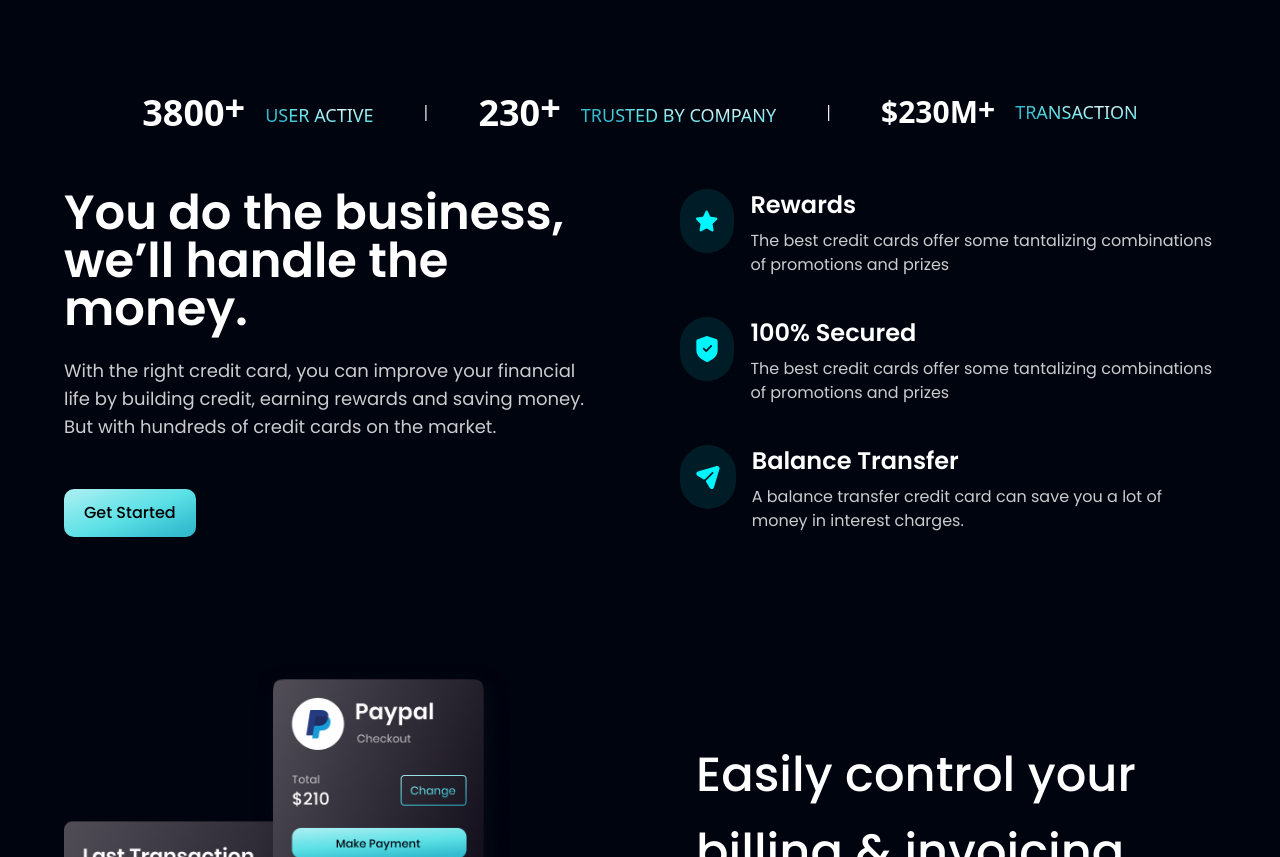
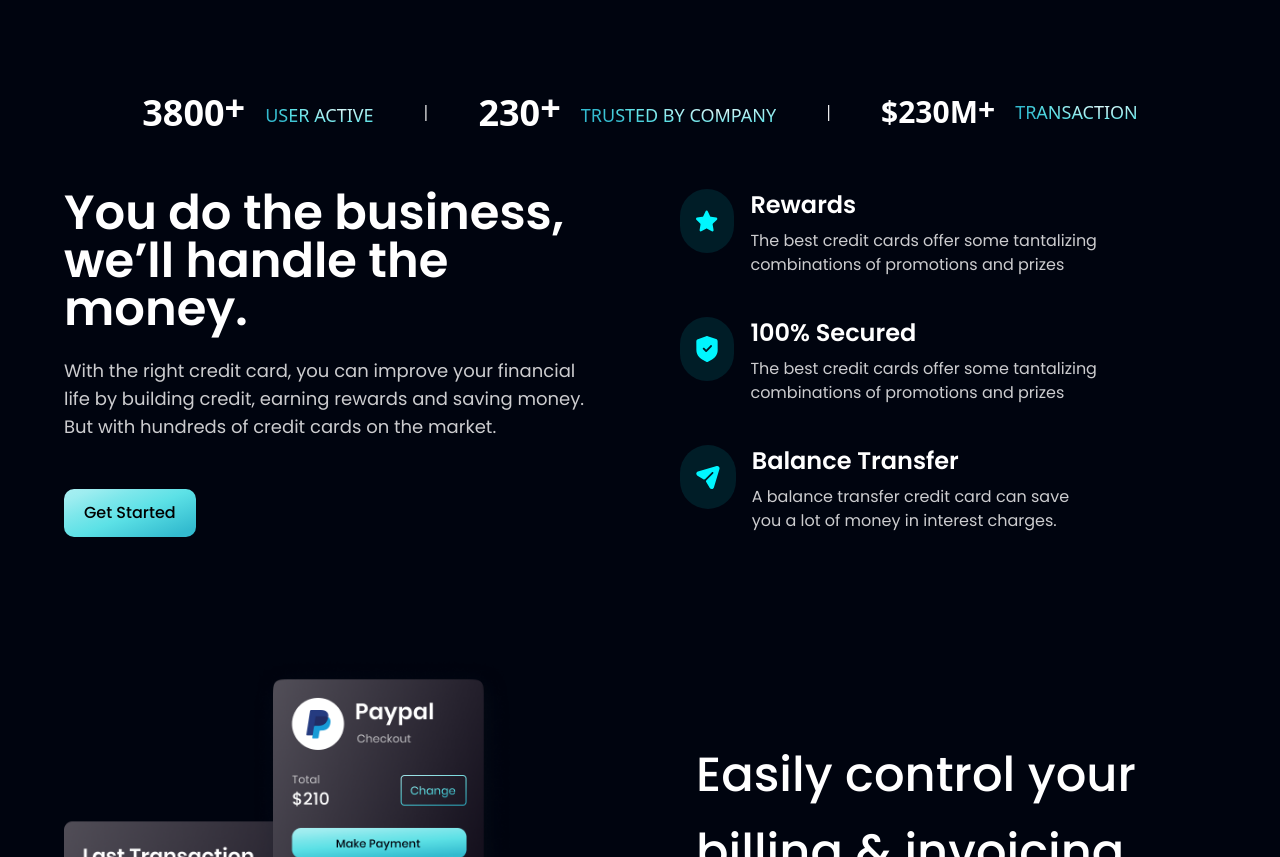
Before and after one commit to k1d12r04/bank-website, a React (Vite) app: page / in a window 1280 px wide. Shown: the part 720-1577 px from the top of the page. Built offline with nearby package versions, Linux system fonts and the light colour scheme.

Commit message:
Fix full width issue

```diff
--- a/src/components/Business.jsx
+++ b/src/components/Business.jsx
@@ -4,7 +4,7 @@ const Business = () => {
   return (
     <section
       id="features"
-      className="grid md:grid-cols-2 gap-8 md:gap-20 py-14 text-white font-poppins "
+      className="grid md:auto-cols-fr md:grid-flow-col gap-8 md:gap-20 py-14 text-white font-poppins "
     >
       <div>
         <h2 className="text-4xl sm:text-5xl font-semibold mb-6">
@@ -27,7 +27,7 @@ const Business = () => {
           </div>
           <div>
             <h4 className="text-2xl mb-2 font-semibold">Rewards</h4>
-            <p className="text-white/80 mb-10">
+            <p className="text-white/80 mb-10 md:w-3/4">
               The best credit cards offer some tantalizing combinations of
               promotions and prizes
             </p>
@@ -40,7 +40,7 @@ const Business = () => {
           </div>
           <div>
             <h4 className="text-2xl mb-2 font-semibold">100% Secured</h4>
-            <p className="text-white/80 mb-10">
+            <p className="text-white/80 mb-10 md:w-3/4">
               The best credit cards offer some tantalizing combinations of
               promotions and prizes
             </p>
@@ -53,7 +53,7 @@ const Business = () => {
           </div>
           <div>
             <h4 className="text-2xl mb-2 font-semibold">Balance Transfer</h4>
-            <p className="text-white/80">
+            <p className="text-white/80 md:w-3/4">
               A balance transfer credit card can save you a lot of money in
               interest charges.
             </p>
```
